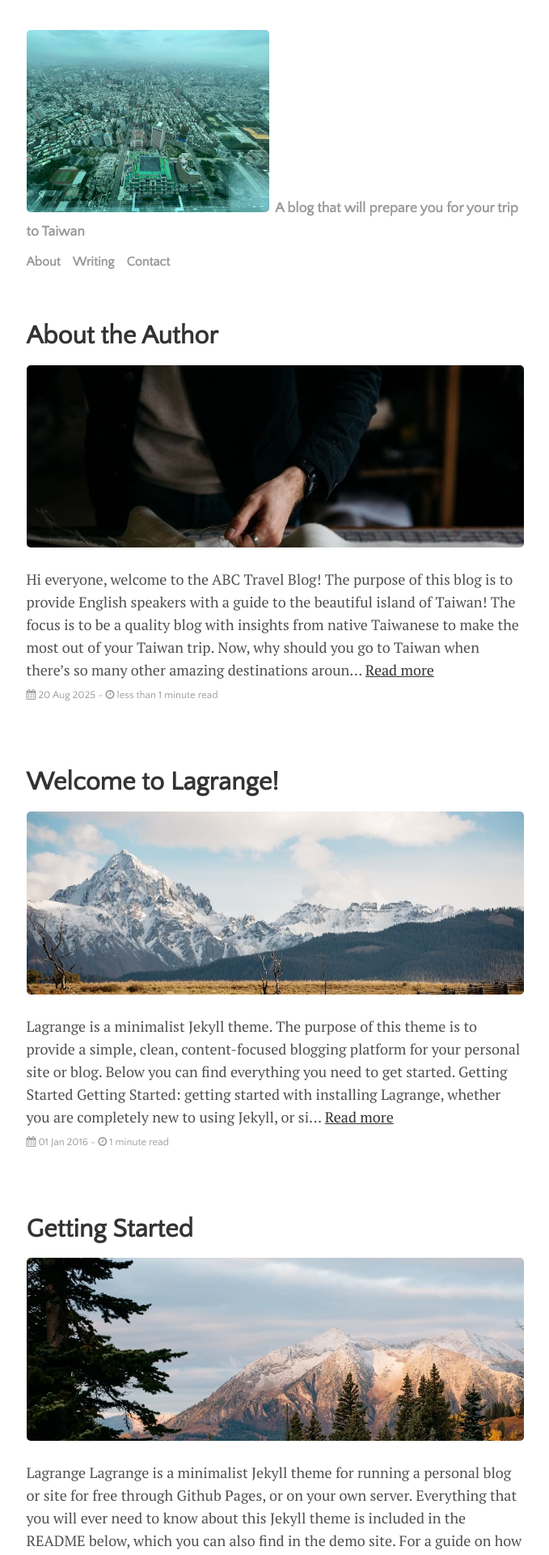
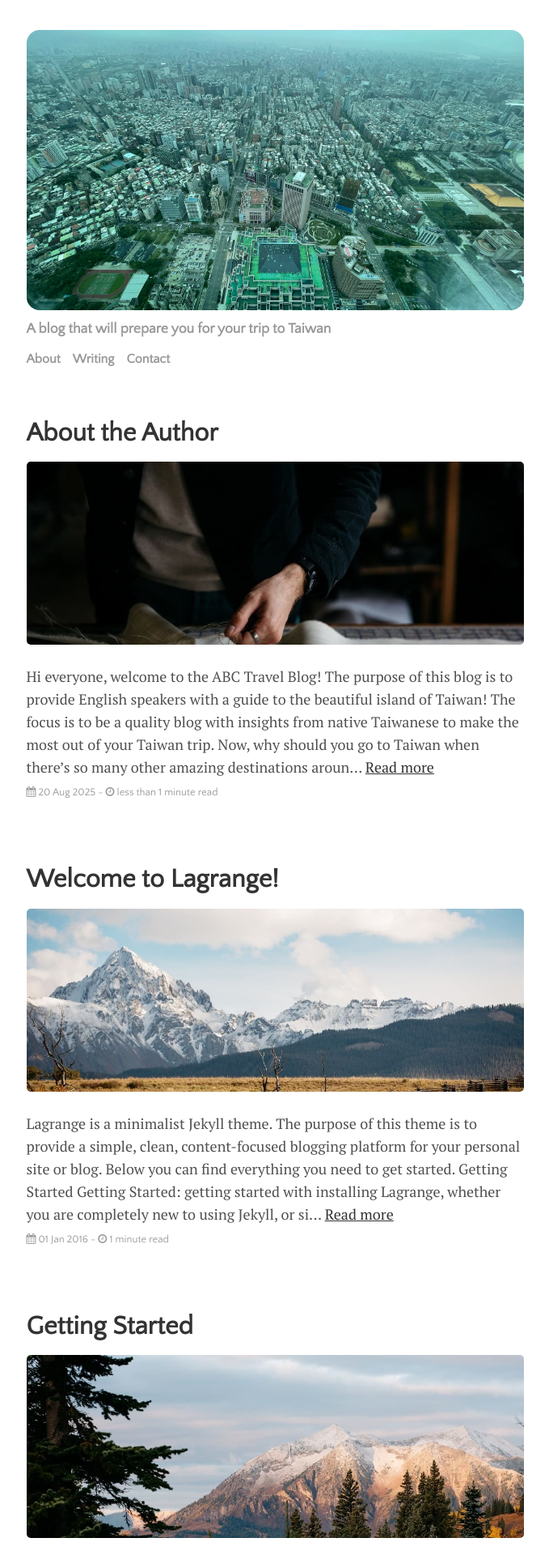
Before and after one commit to AbcTravelBlog/abctravelblog.github.io, a Jekyll site: the page built from index.html, in a window 1280 px wide. Shown: the top 1920 px of the page at 81% size, without its empty margins (300-979 px from the left). Built offline with Jekyll 4.4.1, drawn with Linux system fonts in a browser that asks for light colours; the list of posts is cut into pages by our own code.

Commit message:
try this aspect ratio

```diff
--- a/_includes/header.html
+++ b/_includes/header.html
@@ -1,7 +1,7 @@
 <header class="header">
   <h3 class="header-title">
     <a href="{{ site.github.url }}/">
-      <img src="assets/img/banner.jpg" alt="Website Banner" class="banner" style="max-width: 300px; height: auto;">
+      <img src="assets/img/banner.jpg" alt="Website Banner" class="banner" style="width: 100%; aspect-ratio: 16/9; object-fit: cover; border-radius: 16px;">
     </a>
     <small class="header-subtitle">{{ site.description }}</small>
     {% include menu.html %}
```
